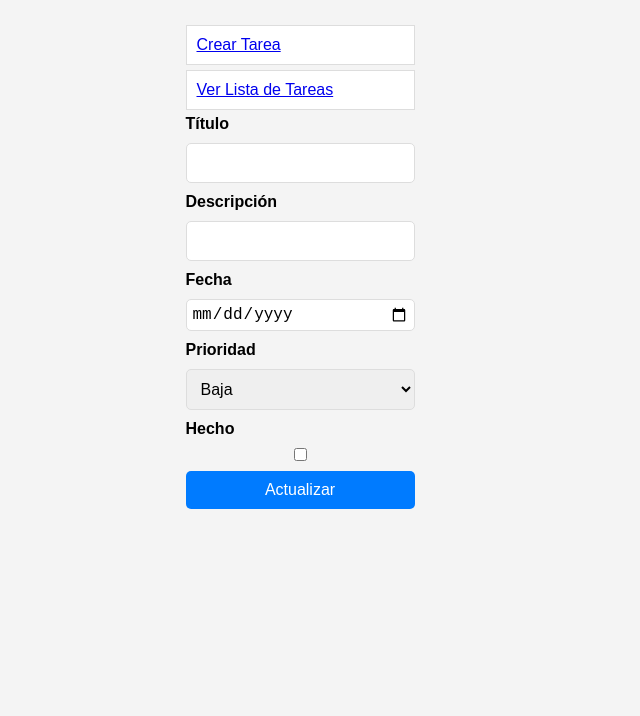
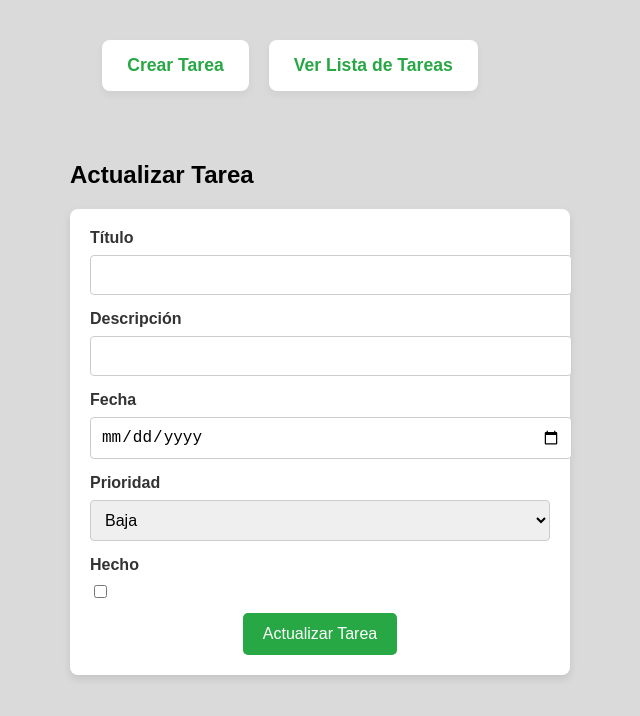
Before and after one commit to IsaacVC82/frontEndBackEndApp, a React (Create React App) app in the folder client/: page /update/1 in a window 1280 px wide. Shown: the top 716 px of the page, without its empty margins (340-980 px from the left). Built offline with nearby package versions, Linux system fonts and the light colour scheme; no server answers.

Commit message:
Subir cambios realizados

```diff
--- a/client/src/App.js
+++ b/client/src/App.js
@@ -27,7 +27,7 @@ function App() {
       .post(`${process.env.REACT_APP_API_URL}todo`, newTodo)
       .then((res) => {
         console.log("Nueva tarea agregada:", res.data);
-        fetchTodos(); // 🔹 Vuelve a cargar la lista desde el servidor
+        fetchTodos(); // Vuelve a cargar la lista desde el servidor
       })
       .catch((err) => {
         console.error("Error al crear la tarea:", err.message);
@@ -52,6 +52,7 @@ function App() {
 
   return (
     <Router>
+      <div className="app-container">
         <nav>
           <ul>
             <li><Link to="/">Crear Tarea</Link></li>
@@ -64,6 +65,7 @@ function App() {
           <Route path="/show" element={<ShowTodoList todos={todos} />} />
           <Route path="/update/:id" element={<UpdateTodo />} />
         </Routes>
+      </div>
     </Router>
   );
 }
--- a/client/src/App.scss
+++ b/client/src/App.scss
@@ -1,107 +1,138 @@
-* {
+/* Establecer el ancho común para todos los contenedores */
+.app-container {
+  max-width: 500px;
+  width: 100%;
+  margin: 0 auto; /* Centrar el contenedor */
+  padding: 20px;
+  justify-content: center;
+
+}
+
+/* Estilo general del cuerpo */
+body {
+  font-family: 'Arial', sans-serif;
+  background-color: #dadada;
   margin: 0;
   padding: 0;
-  box-sizing: border-box;
 }
 
-body {
-  font-family: 'Arial', sans-serif;
-  background-color: #f4f4f4;
-  min-height: 100vh; /* Asegura que el contenido se expanda */
+/* Estilo para la barra de navegación */
+nav ul {
+  list-style-type: none;
+  padding: 0;
+  margin: 20px 0;
   display: flex;
-  flex-direction: column;
-  align-items: center;
+  justify-content: center;
+}
+
+nav li {
+  margin-right: 20px;
+}
+
+nav a {
+  text-decoration: none;
+  color: #28a745; /* Verde llamativo */
+  font-weight: bold;
+  font-size: 1.1rem;
+  padding: 10px;
+}
+
+nav a:hover {
+  color: #218838; /* Un tono más oscuro para el hover */
+}
+
+/* Estilo para los formularios */
+form {
+  background-color: white;
+  border-radius: 8px;
+  box-shadow: 0 4px 8px rgba(0, 0, 0, 0.1);
   padding: 20px;
 }
 
-
-.container {
-  background-color: #fff;
-  border-radius: 8px;
-  box-shadow: 0 4px 8px rgba(0, 0, 0, 0.1);
-  padding: 20px;
-  width: 90%;
-  max-width: 600px;  /* Aumenta el ancho */
-  min-height: 300px; /* Asegura un espacio mínimo */
+label {
+  display: block;
+  margin-bottom: 8px;
+  font-weight: bold;
+  color: #333;
 }
 
-h2 {
-  text-align: center;
-  margin-bottom: 20px;
+input,
+select {
+  width: 100%;
+  padding: 10px;
+  margin-bottom: 15px;
+  border: 1px solid #ccc;
+  border-radius: 4px;
+  font-size: 1rem;
 }
 
-form {
-  display: flex;
-  flex-direction: column;
-  gap: 10px;
-}
-
-label {
-  font-weight: bold;
-}
-
-input, select, button {
-  padding: 10px;
-  border-radius: 5px;
-  border: 1px solid #ddd;
-  font-size: 16px;
-}
-
-input[type="date"] {
-  padding: 5px;
+input[type="checkbox"] {
+  width: auto;
+  margin-right: 10px;
 }
 
 button {
-  background-color: #007BFF;
+  display: block;
+  margin: 0 auto;
+  background-color: #28a745; /* Verde llamativo */
   color: white;
+  padding: 12px 20px;
+  border: none;
+  border-radius: 5px;
   cursor: pointer;
-  border: none;
-  transition: background-color 0.3s;
+  font-size: 1rem;
+  justify-self: center;
 }
 
 button:hover {
-  background-color: #0056b3;
+  background-color: #218838; /* Un tono más oscuro al hacer hover */
 }
 
-/* Estilos para la lista de tareas */
-.todo-list {
+/* Estilo para la lista de tareas */
+ul {
+  padding: 0;
+  margin-top: 20px;
   list-style-type: none;
-  padding: 0;
-  max-height: 400px;
-  overflow-y: auto;
-  width: 100%;
 }
 
-.todo-item {
-  background-color: #f9f9f9;
-  border: 1px solid #ddd;
-  border-radius: 5px;
-  padding: 10px;
+li {
+  background-color: #fff;
+  padding: 15px;
+  margin-bottom: 10px;
+  border-radius: 8px;
+  box-shadow: 0 4px 8px rgba(0, 0, 0, 0.05);
+}
+
+li .todo-item {
+  margin: 10px 0;
+}
+
+li div {
   margin-bottom: 10px;
 }
 
-.todo-item h3 {
-  margin: 0;
+strong {
+  color: #28a745; /* Verde llamativo */
 }
 
-.todo-item p {
-  font-size: 14px;
-  color: #555;
+/* Agregar estilos para los enlaces dentro de la lista */
+a {
+  text-decoration: none;
+  color: #007bff;
 }
 
-ul {
-  list-style: none;
-  padding: 0;
+a:hover {
+  text-decoration: underline;
+  color: #0056b3;
 }
+.checkbox-container{
+  display: flex;
+  justify-content: center;
 
-li {
-  display: block;
-  background: white;
-  padding: 10px;
-  margin: 5px 0;
-  border: 1px solid #ddd;
 }
-nav li{
-  text-decoration: none;
-  color: rgb(78, 165, 78);
+p {
+  font-size: 1.2rem;
+  color: #666;
+  text-align: center;
+  margin-top: 20px;
 }
--- a/client/src/components/createTodo.jsx
+++ b/client/src/components/createTodo.jsx
@@ -1,100 +1,106 @@
-import React, { useState } from 'react';
+import { useState } from "react";
+import axios from "axios";
 
-export const CreateTodo = ({ handleAddTodo }) => {
-  const [title, setTitle] = useState('');
-  const [description, setDescription] = useState('');
-  const [date, setDate] = useState('');
-  const [priority, setPriority] = useState('Baja');
+export function CreateTodo({ handleAddTodo }) {
+  const [data, setData] = useState({
+    title: "",
+    description: "",
+    date: "",
+    priority: "Baja",  // Valor por defecto según el modelo
+    done: false,
+  });
 
-  const handleSubmit = async (e) => {
+  function handleChange(e) {
+    const { name, value, type, checked } = e.target;
+    setData((prevData) => ({
+      ...prevData,
+      [name]: type === "checkbox" ? checked : value,
+    }));
+  }
+
+  function handleSubmit(e) {
     e.preventDefault();
 
-    if (!title || !description) {
-      alert('Por favor, ingrese título y descripción');
+    // Validación: Asegúrate de que la fecha esté bien formateada
+    if (!data.date || !data.priority) {
+      alert("La fecha y la prioridad son obligatorias.");
       return;
     }
 
-    // Si no se selecciona fecha, establecer la fecha actual
-    const newTodo = {
-      title,
-      description,
-      date: date || new Date().toISOString(),  // Si no hay fecha, usar la fecha actual
-      priority,
+    // Enviar los datos al servidor
+    axios
+      .post(`${process.env.REACT_APP_API_URL}todo`, data)
+      .then((res) => {
+        console.log("Tarea creada:", res.data);
+        handleAddTodo(res.data);  // Llama la función de callback para actualizar la lista de tareas
+        setData({
+          title: "",
+          description: "",
+          date: "",
+          priority: "Baja",
           done: false,
-    };
-
-    try {
-      const response = await fetch(`${process.env.REACT_APP_API_URL}todo`, {
-        method: 'POST',
-        headers: {
-          'Content-Type': 'application/json',
-        },
-        body: JSON.stringify(newTodo),
         });
-
-      const data = await response.json();
-      console.log('Respuesta del servidor:', data);
-
-      if (response.ok) {
-        handleAddTodo(data);  // Agrega la tarea creada al estado de las tareas
-        setTitle('');
-        setDescription('');
-        setDate('');
-        setPriority('Baja');  // Restablece la prioridad a 'Baja'
-      } else {
-        console.error('Error al crear el TODO');
+      })
+      .catch((err) => {
+        console.error("Error al crear la tarea:", err.message);
+      });
   }
-    } catch (error) {
-      console.error('Error al crear TODO:', error);
-    }
-  };
 
   return (
-    <div className="container">
-      <h2>Crear Tarea</h2>
+    <div className="app-container">
+      <h2>Crear Nueva Tarea</h2>
       <form onSubmit={handleSubmit}>
-        <div>
-          <label>Título:</label>
+        <label htmlFor="title">Título</label>
         <input
           type="text"
-            value={title}
-            onChange={(e) => setTitle(e.target.value)}
+          name="title"
+          value={data.title}
+          onChange={handleChange}
           required
         />
-        </div>
-        <div>
-          <label>Descripción:</label>
+
+        <label htmlFor="description">Descripción</label>
         <input
           type="text"
-            value={description}
-            onChange={(e) => setDescription(e.target.value)}
+          name="description"
+          value={data.description}
+          onChange={handleChange}
           required
         />
-        </div>
-        <div>
-          <label>Fecha:</label>
+
+        <label htmlFor="date">Fecha</label>
         <input
           type="date"
-            value={date}
-            onChange={(e) => setDate(e.target.value)}
+          name="date"
+          value={data.date}
+          onChange={handleChange}
+          required
         />
-        </div>
-        <div>
-          <label>Prioridad:</label>
+
+        <label htmlFor="priority">Prioridad</label>
         <select
-            value={priority}
-            onChange={(e) => setPriority(e.target.value)}
-            required
+          name="priority"
+          value={data.priority}
+          onChange={handleChange}
+
         >
           <option value="Baja">Baja</option>
           <option value="Media">Media</option>
           <option value="Alta">Alta</option>
         </select>
+        <div className="checkbox-container">
+        <label htmlFor="done">Hecho</label>
+        <input
+          type="checkbox"
+          name="done"
+          checked={data.done}
+          onChange={handleChange}
+        />
         </div>
         <button type="submit">Crear Tarea</button>
       </form>
     </div>
   );
-};
+}
 
 export default CreateTodo;
--- a/client/src/components/showTodoList.jsx
+++ b/client/src/components/showTodoList.jsx
@@ -1,29 +1,43 @@
 import React from "react";
+import { Link } from "react-router-dom"; // Asegúrate de importar Link desde react-router-dom
 
-const ShowTodoList = ({ todos }) => {
-  if (!Array.isArray(todos) || todos.length === 0) {
-    return <h2>No hay tareas disponibles</h2>;
-  }
-
+function ShowTodoList({ todos }) {
   return (
-    <div>
+    <div className="app-container">
       <h2>Lista de Tareas</h2>
-      <ul>
-        {todos.map((todo, index) => {
-          if (!todo || typeof todo !== "object") {
-            return <li key={index}>Tarea inválida</li>;
-          }
-
-          return (
-            <li key={todo._id || index}>
-              <strong>{todo.title ?? "Sin título"}</strong>:{" "}
-              {todo.description ?? "Sin descripción"}
+      {todos.length === 0 ? (
+        <p>No hay tareas disponibles.</p>
+      ) : (
+        <ul>
+          {todos.map((todo) => (
+            <li key={todo._id} className="todo-item">
+              <div>
+                <strong>Título:</strong> {todo.title}
+              </div>
+              <div>
+                <strong>Descripción:</strong> {todo.description}
+              </div>
+              <div>
+                <strong>Fecha:</strong> {todo.date}
+              </div>
+              <div>
+                <strong>Prioridad:</strong> {todo.priority}
+              </div>
+              <div>
+                <strong>Estado:</strong> {todo.done ? "Hecho" : "Pendiente"}
+              </div>
+              <div>
+                {/* Enlace para editar la tarea */}
+                <Link to={`/update/${todo._id}`} className="edit-link">
+                  Editar
+                </Link>
+              </div>
             </li>
-          );
-        })}
-      </ul>
+          ))}
+        </ul>
+      )}
     </div>
   );
-};
+}
 
 export default ShowTodoList;
--- a/client/src/components/updateTodo.jsx
+++ b/client/src/components/updateTodo.jsx
@@ -6,16 +6,16 @@ export function UpdateTodo({ id, handleClose, handleEdited }) {
     title: "",
     description: "",
     date: "",
-        priority: "Low",
+    priority: "Baja",
     done: false,
   });
 
-    // Cargar datos existentes de la tarea al abrir el formulario
+  // Cargar los datos existentes de la tarea al abrir el formulario
   useEffect(() => {
     axios
       .get(`${process.env.REACT_APP_API_URL}todo/${id}`)
       .then((res) => {
-                setData(res.data);
+        setData(res.data); // Actualiza los datos con la respuesta del backend
       })
       .catch((err) => {
         console.error("Error al cargar los datos de la tarea:", err.message);
@@ -33,12 +33,18 @@ export function UpdateTodo({ id, handleClose, handleEdited }) {
   function handleSubmit(e) {
     e.preventDefault();
 
+    if (!data.date || !data.priority) {
+      alert("La fecha y la prioridad son obligatorias.");
+      return;
+    }
+
+    // Enviar los datos actualizados al servidor
     axios
       .put(`${process.env.REACT_APP_API_URL}todo/${id}`, data)
       .then((res) => {
-                console.log(res.data.message);
-                handleEdited();
-                handleClose();
+        console.log("Tarea actualizada:", res.data);
+        handleEdited(); // Actualiza la lista de tareas en el componente principal
+        handleClose();  // Cierra el modal o el formulario
       })
       .catch((err) => {
         console.error("Error al actualizar la tarea:", err.message);
@@ -46,64 +52,60 @@ export function UpdateTodo({ id, handleClose, handleEdited }) {
   }
 
   return (
-        <form className="form-container" onSubmit={handleSubmit}>
-            <label htmlFor="title" className="label">
-                Título
-            </label>
+    <div className="app-container">
+      <h2>Actualizar Tarea</h2>
+      <form onSubmit={handleSubmit}>
+        <label htmlFor="title">Título</label>
         <input
           type="text"
           name="title"
-                className="input"
           value={data.title}
           onChange={handleChange}
+          required
         />
-            <label htmlFor="description" className="label">
-                Descripción
-            </label>
+
+        <label htmlFor="description">Descripción</label>
         <input
           type="text"
           name="description"
-                className="input"
           value={data.description}
           onChange={handleChange}
+          required
         />
-            <label htmlFor="date" className="label">
-                Fecha
-            </label>
+
+        <label htmlFor="date">Fecha</label>
         <input
           type="date"
           name="date"
-                className="input"
           value={data.date}
           onChange={handleChange}
+          required
         />
-            <label htmlFor="priority" className="label">
-                Prioridad
-            </label>
+
+        <label htmlFor="priority">Prioridad</label>
         <select
           name="priority"
-                className="input"
           value={data.priority}
           onChange={handleChange}
+
         >
-                <option value="Low">Baja</option>
-                <option value="Medium">Media</option>
-                <option value="High">Alta</option>
+          <option value="Baja">Baja</option>
+          <option value="Media">Media</option>
+          <option value="Alta">Alta</option>
         </select>
-            <label htmlFor="done" className="label">
-                Hecho
-            </label>
+
+        <label htmlFor="done">Hecho</label>
         <input
           type="checkbox"
           name="done"
-                className="checkbox"
           checked={data.done}
           onChange={handleChange}
         />
-            <button type="submit" className="button">
-                Actualizar
-            </button>
+
+        <button type="submit">Actualizar Tarea</button>
       </form>
+    </div>
   );
 }
+
 export default UpdateTodo;
```
Also changed, not shown: 1 other file (tests, documents, lock files or other folders). Lines whose indentation alone changed are shown as unchanged.
